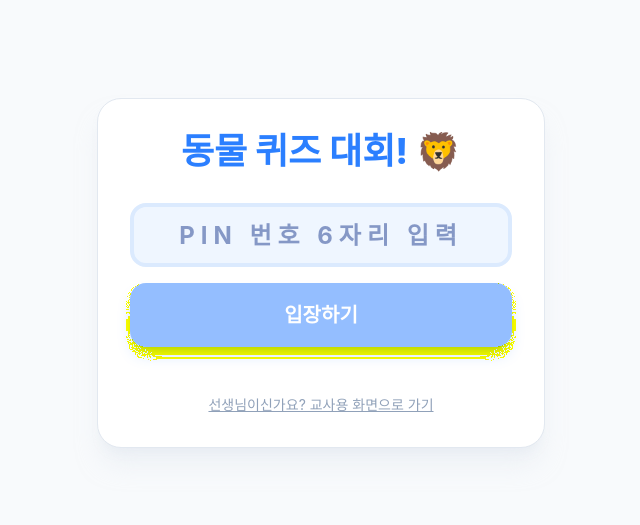
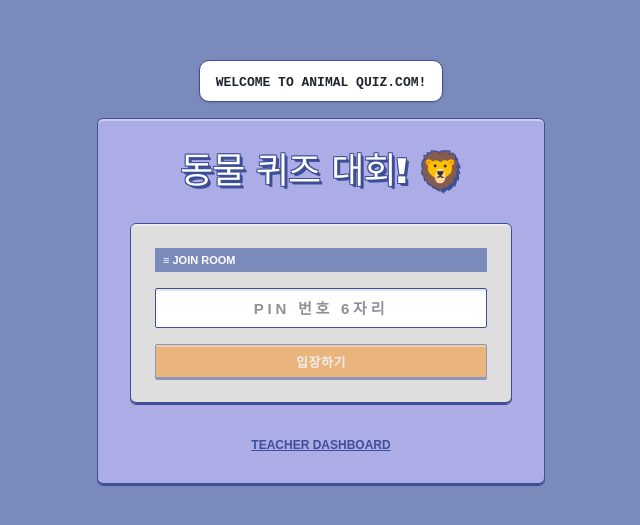
Before and after one commit to sleepyslothmoon/SchoolQuiz, a React (Vite) app: page / in a window 1280 px wide. Shown: the part 127-652 px from the top of the page, without its empty margins (319-959 px from the left). Built offline with nearby package versions, Linux system fonts and the light colour scheme; no server answers.

Commit message:
Apply Nintendo 2001 design system

```diff
--- a/src/App.tsx
+++ b/src/App.tsx
@@ -8,7 +8,7 @@ import Leaderboard from './pages/Leaderboard';
 
 function App() {
   return (
-    <div className="min-h-screen bg-slate-50 selection:bg-blue-100 font-sans">
+    <div className="min-h-screen bg-[var(--color-canvas)] text-[var(--color-ink)] selection:bg-[var(--color-signal)] selection:text-white font-sans">
       <Routes>
         <Route path="/" element={<Home />} />
         <Route path="/teacher" element={<TeacherDashboard />} />
--- a/src/components/ui/Button.tsx
+++ b/src/components/ui/Button.tsx
@@ -11,26 +11,26 @@ interface ButtonProps extends HTMLMotionProps<"button"> {
 const Button = React.forwardRef<HTMLButtonElement, ButtonProps>(
   ({ className, variant = "primary", size = "default", ...props }, ref) => {
     const variants = {
-      primary: "bg-blue-500 text-white hover:bg-blue-600 shadow-blue-500/50",
-      secondary: "bg-purple-500 text-white hover:bg-purple-600 shadow-purple-500/50",
-      danger: "bg-red-500 text-white hover:bg-red-600 shadow-red-500/50",
-      success: "bg-green-500 text-white hover:bg-green-600 shadow-green-500/50",
-      ghost: "bg-transparent text-slate-600 hover:bg-slate-100 shadow-none",
+      primary: "bg-[var(--color-signal)] text-white shadow-[var(--shadow-bevel)] active:shadow-[var(--shadow-bevel-pressed)] border border-[var(--color-chrome-indigo)]",
+      secondary: "bg-[var(--color-amber)] text-[var(--color-carbon)] shadow-[var(--shadow-bevel)] active:shadow-[var(--shadow-bevel-pressed)] border border-[var(--color-chrome-indigo)]",
+      danger: "bg-[var(--color-error)] text-white shadow-[var(--shadow-bevel)] active:shadow-[var(--shadow-bevel-pressed)] border border-[var(--color-chrome-indigo)]",
+      success: "bg-[var(--color-systems-teal)] text-white shadow-[var(--shadow-bevel)] active:shadow-[var(--shadow-bevel-pressed)] border border-[var(--color-chrome-indigo)]",
+      ghost: "bg-[var(--color-carbon)] text-white shadow-[var(--shadow-bevel)] active:shadow-[var(--shadow-bevel-pressed)] border border-black",
     }
 
     const sizes = {
-      default: "h-12 px-6 py-2 text-lg",
-      lg: "h-16 px-8 py-4 text-xl",
-      xl: "h-24 px-12 py-6 text-3xl font-bold",
+      default: "h-[28px] px-4 py-1 text-[11px]",
+      lg: "h-[36px] px-6 py-2 text-[13px]",
+      xl: "h-[48px] px-8 py-3 text-[15px] font-bold",
     }
 
     return (
       <motion.button
         ref={ref}
         whileHover={{ scale: 1.02 }}
-        whileTap={{ scale: 0.95 }}
+        whileTap={{ scale: 0.95, y: 1 }}
         className={cn(
-          "inline-flex items-center justify-center rounded-2xl font-semibold transition-colors focus-visible:outline-none disabled:pointer-events-none disabled:opacity-50 shadow-lg",
+          "inline-flex items-center justify-center rounded-[2px] font-bold uppercase tracking-[0.5px] transition-colors focus-visible:outline-none disabled:pointer-events-none disabled:opacity-50",
           variants[variant],
           sizes[size],
           className
--- a/src/components/ui/Card.tsx
+++ b/src/components/ui/Card.tsx
@@ -10,7 +10,7 @@ const Card = React.forwardRef<HTMLDivElement, HTMLMotionProps<"div">>(
       initial={{ opacity: 0, y: 20 }}
       animate={{ opacity: 1, y: 0 }}
       className={cn(
-        "rounded-3xl border border-slate-200 bg-white text-slate-950 shadow-xl shadow-slate-200/50",
+        "rounded-[6px] border border-[var(--color-chrome-indigo)] bg-[var(--color-platinum)] text-[var(--color-ink)] shadow-[var(--shadow-bevel)] overflow-hidden",
         className
       )}
       {...props}
--- a/src/index.css
+++ b/src/index.css
@@ -1,12 +1,110 @@
 @import "tailwindcss";
+@import url('https://fonts.googleapis.com/css2?family=VT323&display=swap'); /* 레트로 픽셀 폰트 (마이크로 라벨용) */
 
 @theme {
-  --color-slate-50: #f8fafc;
-  --color-slate-900: #0f172a;
+  /* Colors */
+  --color-primary: #e60012; /* Nintendo Red */
+  --color-signal: #f68d1f; /* Signal Orange (Forward cues) */
+  --color-amber: #ecab37; /* Amber (Utility buttons) */
+  --color-nav-gold: #e48600; /* Nav Gold */
+
+  --color-canvas: #7a8aba; /* Periwinkle metallic (Base body) */
+  --color-canvas-soft: #9fbee7; /* Pale Sky */
+  --color-sky: #9fbee7;
+  --color-lavender: #acace7;
+  --color-ice: #c0d5e6;
+  --color-periwinkle: #8ba1d4; /* Light Periwinkle */
+
+  --color-chrome-indigo: #3d4f97; /* Beveled borders, tab edges */
+  --color-muted-indigo: #60619c; /* Inactive tabs */
+  --color-platinum: #dedede; /* Content surface */
+  --color-surface: #ffffff; /* White content cards */
+  --color-carbon: #21242e; /* Nav bar, footer */
+  --color-hairline: #5a5f8c;
+
+  --color-ink: #21242e;
+  --color-ink-soft: #3d4f97;
+  --color-on-primary: #ffffff;
+
+  --color-systems-teal: #206479;
+  --color-games-red: #a7282b;
+  --color-error: #e60012;
+
+  /* Typography */
+  --font-sans: Arial, Helvetica, sans-serif;
+  --font-display: "Arial Black", Arial, sans-serif;
+  --font-pixel: 'VT323', monospace;
+
+  /* Bevel Shadows */
+  --shadow-bevel: inset 0px 2px 0px rgba(255, 255, 255, 0.4), inset 0px -2px 0px var(--color-chrome-indigo);
+  --shadow-bevel-pressed: inset 0px 2px 0px var(--color-chrome-indigo), inset 0px -2px 0px rgba(255, 255, 255, 0.4);
 }
 
-body {
-  background-color: var(--color-slate-50);
-  color: var(--color-slate-900);
-  font-family: ui-sans-serif, system-ui, sans-serif, "Apple Color Emoji", "Segoe UI Emoji", "Segoe UI Symbol", "Noto Color Emoji";
+@layer base {
+  body {
+    background-color: var(--color-canvas);
+    color: var(--color-ink);
+    font-family: var(--font-sans);
+    margin: 0;
+    /* 카본 배경에 도트 무늬(스피커 그릴 느낌)를 주려면 특정 클래스에서 사용 */
+  }
+
+  /* 닌텐도 레트로 감성 베벨(Bevel) 유틸리티 클래스 */
+  .nintendo-panel {
+    background-color: var(--color-canvas);
+    border: 1px solid var(--color-chrome-indigo);
+    box-shadow: var(--shadow-bevel);
+    /* 깎아낸 듯한 모서리 */
+    border-radius: 0px;
+  }
+
+  .nintendo-button {
+    background-color: var(--color-amber);
+    color: var(--color-carbon);
+    font-weight: bold;
+    text-transform: uppercase;
+    border: 1px solid var(--color-chrome-indigo);
+    box-shadow: var(--shadow-bevel);
+    cursor: pointer;
+    border-radius: 2px;
+  }
+
+  .nintendo-button:active {
+    box-shadow: var(--shadow-bevel-pressed);
+    transform: translateY(1px);
+  }
+
+  .nintendo-button-primary {
+    background-color: var(--color-signal);
+    color: var(--color-on-primary);
+  }
+
+  .nintendo-carbon-bar {
+    background-color: var(--color-carbon);
+    color: var(--color-canvas-soft);
+    /* Halftone dot texture simulation */
+    background-image: radial-gradient(var(--color-muted-indigo) 1px, transparent 1px);
+    background-size: 4px 4px;
+  }
+
+  .nintendo-title {
+    font-family: var(--font-display);
+    color: var(--color-on-primary);
+    text-transform: uppercase;
+    text-shadow:
+      -1px -1px 0 var(--color-chrome-indigo),
+       1px -1px 0 var(--color-chrome-indigo),
+      -1px  1px 0 var(--color-chrome-indigo),
+       1px  1px 0 var(--color-chrome-indigo),
+       2px  2px 0 var(--color-chrome-indigo),
+       3px  3px 0 var(--color-chrome-indigo);
+  }
+
+  .nintendo-input {
+    background-color: var(--color-surface);
+    color: var(--color-ink);
+    border: 1px solid var(--color-chrome-indigo);
+    border-radius: 2px;
+    box-shadow: inset 0 2px 0 rgba(0,0,0,0.1);
+  }
 }
--- a/src/pages/Home.tsx
+++ b/src/pages/Home.tsx
@@ -16,30 +16,40 @@ export default function Home() {
 
   return (
     <div className="flex min-h-screen flex-col items-center justify-center p-4">
-      <Card className="w-full max-w-md p-8 text-center">
-        <h1 className="mb-8 text-4xl font-extrabold text-blue-500">동물 퀴즈 대회! 🦁</h1>
+      {/* 닌텐도의 마스코트 버블 느낌 */}
+      <div className="mb-4 bg-white rounded-[10px] px-4 py-2 border border-[var(--color-chrome-indigo)] shadow-sm self-center">
+        <span className="font-pixel text-[13px] text-[var(--color-carbon)] font-bold">WELCOME TO ANIMAL QUIZ.COM!</span>
+      </div>
 
-        <form onSubmit={handleJoin} className="flex flex-col gap-4">
+      <Card className="w-full max-w-md bg-[var(--color-lavender)] border-[var(--color-chrome-indigo)]">
+        <div className="p-8 text-center flex flex-col items-center">
+          <h1 className="mb-8 text-4xl nintendo-title tracking-tight">동물 퀴즈 대회! 🦁</h1>
+
+          <form onSubmit={handleJoin} className="flex flex-col gap-4 w-full bg-[var(--color-platinum)] p-6 rounded-[6px] border border-[var(--color-chrome-indigo)] shadow-[var(--shadow-bevel)]">
+            <div className="bg-[var(--color-canvas)] text-white text-[11px] font-bold py-1 px-2 text-left uppercase w-full">
+              ≡ JOIN ROOM
+            </div>
             <input
               type="text"
               maxLength={6}
               value={pin}
               onChange={(e) => setPin(e.target.value.replace(/[^0-9]/g, ''))}
-            placeholder="PIN 번호 6자리 입력"
-            className="h-16 rounded-2xl border-4 border-blue-100 bg-blue-50 px-6 text-center text-2xl font-bold tracking-[0.25em] text-blue-900 outline-none transition-colors focus:border-blue-400 focus:bg-white"
+              placeholder="PIN 번호 6자리"
+              className="nintendo-input h-10 px-4 text-center text-[15px] font-bold tracking-[0.25em] outline-none w-full"
             />
-          <Button size="lg" type="submit" disabled={pin.length !== 6}>
+            <Button size="lg" type="submit" disabled={pin.length !== 6} className="w-full">
               입장하기
             </Button>
           </form>
 
-        <div className="mt-12 text-sm text-slate-400">
+          <div className="mt-8 text-xs text-[var(--color-ink-soft)] font-bold">
             <button
               onClick={() => navigate('/teacher')}
-            className="hover:text-slate-600 underline"
+              className="hover:text-[var(--color-signal)] underline uppercase"
             >
-            선생님이신가요? 교사용 화면으로 가기
+              TEACHER DASHBOARD
             </button>
+          </div>
         </div>
       </Card>
     </div>
```
Also changed, not shown: src/pages/Leaderboard.tsx (+16 -16 lines), src/pages/StudentLobby.tsx (+27 -22 lines), 1 other file (tests, documents, lock files or other folders). Lines whose indentation alone changed are shown as unchanged.
